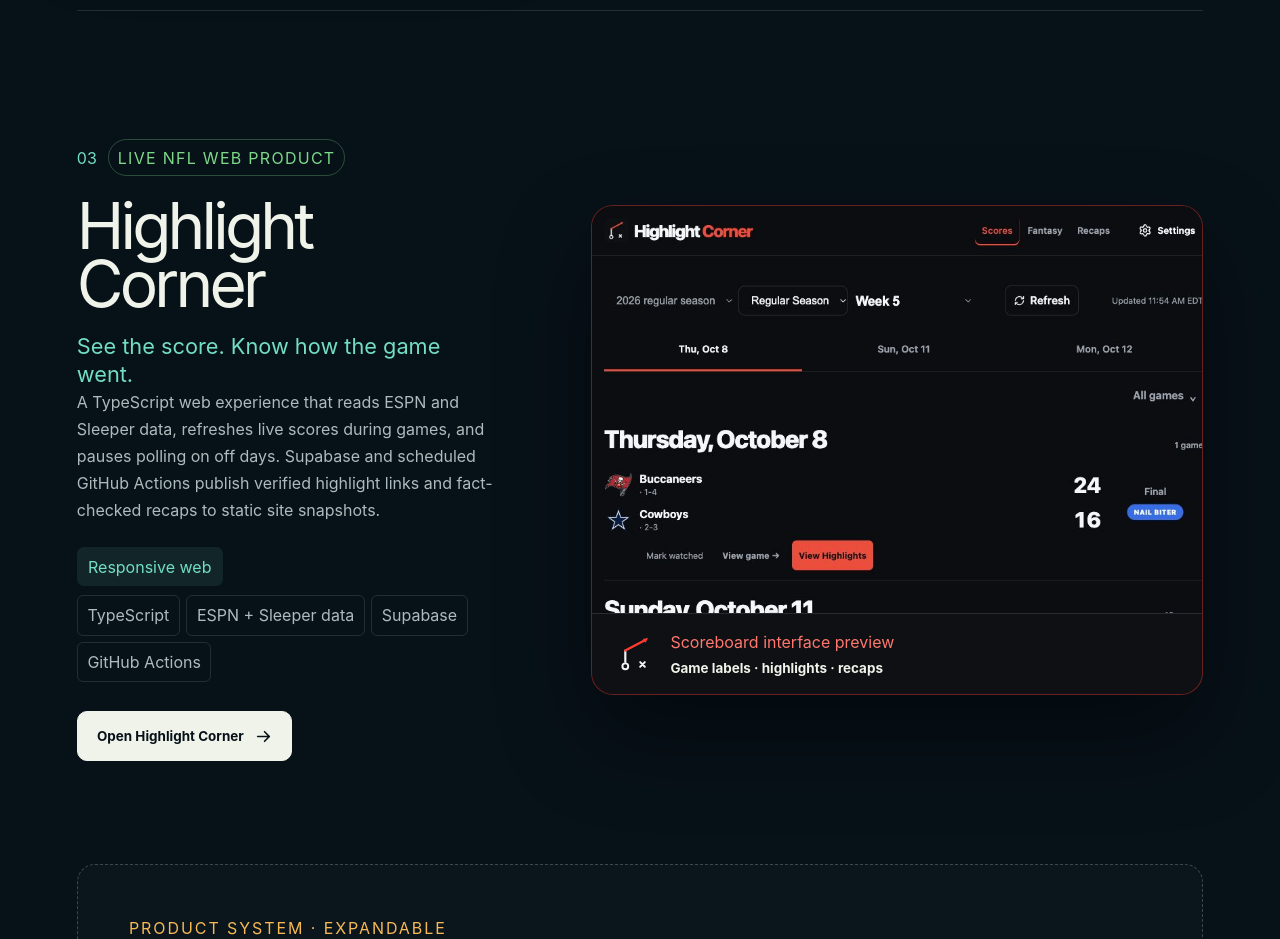
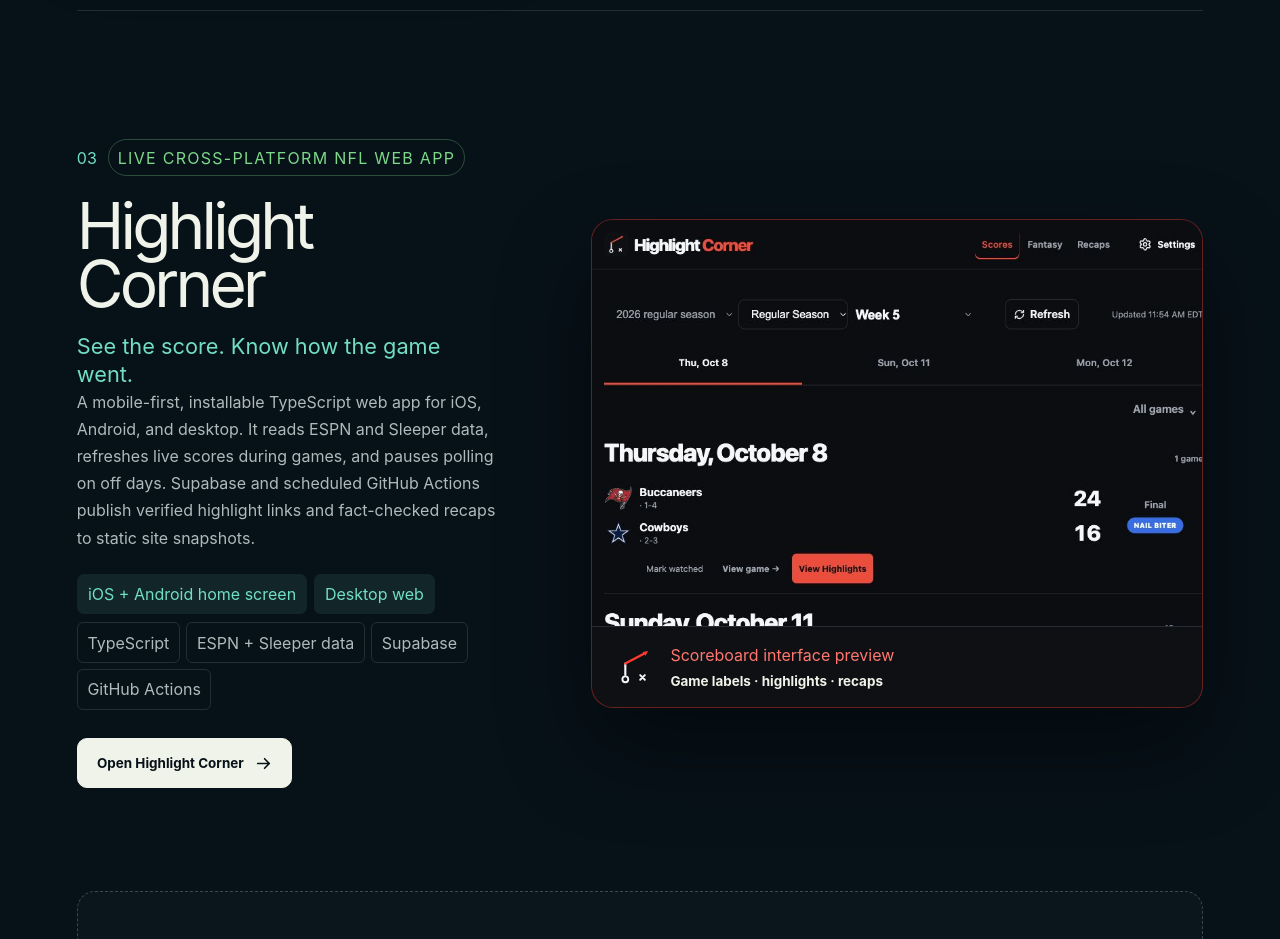
Before and after one commit to anasahmed10/anasahmed10.github.io, a Next.js app: page /products in a window 1280 px wide. Shown: the part 2560-3499 px from the top of the page. Built offline with nearby package versions, Linux system fonts and the light colour scheme.

Commit message:
Describe Highlight Corner as an installable cross-platform web app

```diff
--- a/app/data/products.ts
+++ b/app/data/products.ts
@@ -84,17 +84,17 @@ export const PRODUCTS: Product[] = [
   {
     id: "highlight-corner",
     name: "Highlight Corner",
-    status: "Live NFL web product",
+    status: "Live cross-platform NFL web app",
     availability: {
-      apple: "Live at highlightcorner.com",
-      googlePlay: "Responsive web experience",
+      apple: "Add to iPhone home screen from highlightcorner.com",
+      googlePlay: "Add to Android home screen from highlightcorner.com",
     },
     tagline: "See the score. Know how the game went.",
     consumerSummary:
-      "A mobile-first NFL web app that labels games Nail Biter, Comfortable, Garbage Time, or Blowout alongside scores, official highlights, sortable game and fantasy stats, and humorous recaps.",
+      "A mobile-first NFL web app that labels games Nail Biter, Comfortable, Garbage Time, or Blowout alongside scores, official highlights, sortable game and fantasy stats, and humorous recaps. It works across iOS, Android, and desktop browsers and can be added to a phone's home screen.",
     engineeringSummary:
-      "A TypeScript web experience that reads ESPN and Sleeper data, refreshes live scores during games, and pauses polling on off days. Supabase and scheduled GitHub Actions publish verified highlight links and fact-checked recaps to static site snapshots.",
-    platforms: ["Responsive web"],
+      "A mobile-first, installable TypeScript web app for iOS, Android, and desktop. It reads ESPN and Sleeper data, refreshes live scores during games, and pauses polling on off days. Supabase and scheduled GitHub Actions publish verified highlight links and fact-checked recaps to static site snapshots.",
+    platforms: ["iOS + Android home screen", "Desktop web"],
     technologies: [
       "TypeScript",
       "ESPN + Sleeper data",
--- a/app/products/page.tsx
+++ b/app/products/page.tsx
@@ -11,7 +11,7 @@ import { PRODUCTS } from "../data/products";
 export const metadata: Metadata = {
   title: "Products",
   description:
-    "Explore products designed and engineered by Anas Ahmed, including SplitDish, SmartShopper, and Highlight Corner, an NFL web app for scores, game labels, highlights, fantasy, and recaps.",
+    "Explore products designed and engineered by Anas Ahmed, including SplitDish, SmartShopper, and Highlight Corner, a cross-platform NFL web app for mobile home screens and desktop browsers.",
 };
 
 export default function ProductsPage() {
```
Also changed, not shown: 1 other file (tests, documents, lock files or other folders).
